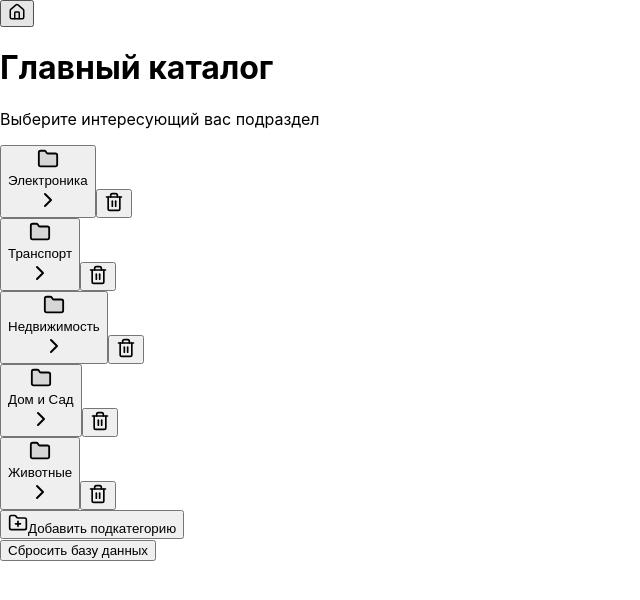
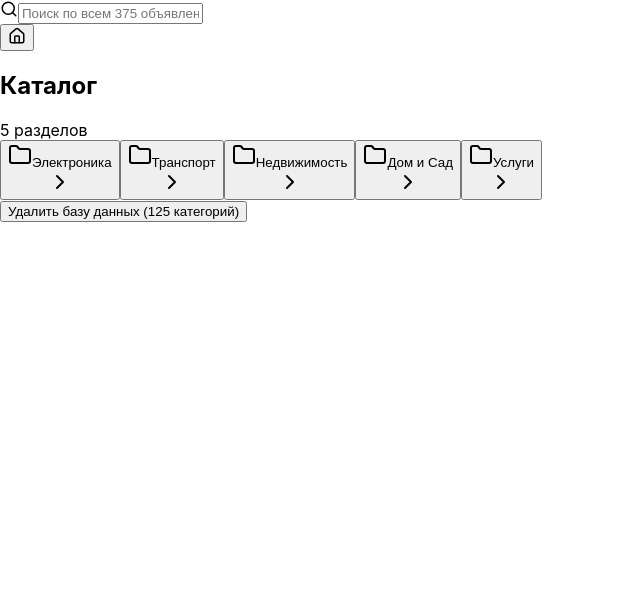
Before and after one commit to Santerakis/kat-sql, a React (Create React App) app: page / in a window 1280 px wide. Shown: the top 600 px of the page, without its empty margins (0-640 px from the left). Built offline with nearby package versions, Linux system fonts and the light colour scheme.

Commit message:
generateMassiveData

```diff
--- a/src/App.js
+++ b/src/App.js
@@ -1,56 +1,68 @@
 import React, { useState, useEffect, useMemo } from 'react';
 import {
   ChevronRight, ChevronLeft, FolderPlus, Tag,
-  Trash2, Home, Folder, Package
+  Trash2, Home, Folder, Package, Search
 } from 'lucide-react';
 
-// --- ДАННЫЕ ДЛЯ ПЕРВОГО ЗАПУСКА (БАЗА КАТЕГОРИЙ) ---
-const INITIAL_CATEGORIES = [
-  {"id": 1, "name": "Электроника", "parent_id": null},
-  {"id": 11, "name": "Смартфоны", "parent_id": 1},
-  {"id": 111, "name": "Apple", "parent_id": 11},
-  {"id": 1111, "name": "iPhone 15 Series", "parent_id": 111},
-  {"id": 11111, "name": "iPhone 15 Pro Max", "parent_id": 1111},
-  {"id": 12, "name": "Ноутбуки", "parent_id": 1},
-  {"id": 121, "name": "Игровые", "parent_id": 12},
-  {"id": 13, "name": "Фотокамеры", "parent_id": 1},
-  {"id": 2, "name": "Транспорт", "parent_id": null},
-  {"id": 21, "name": "Легковые авто", "parent_id": 2},
-  {"id": 212, "name": "Внедорожники", "parent_id": 21},
-  {"id": 2121, "name": "BMW", "parent_id": 212},
-  {"id": 21211, "name": "BMW X5", "parent_id": 2121},
-  {"id": 3, "name": "Недвижимость", "parent_id": null},
-  {"id": 31, "name": "Квартиры", "parent_id": 3},
-  {"id": 311, "name": "Продажа", "parent_id": 31},
-  {"id": 3111, "name": "Новостройки", "parent_id": 311},
-  {"id": 4, "name": "Дом и Сад", "parent_id": null},
-  {"id": 41, "name": "Мебель", "parent_id": 4},
-  {"id": 411, "name": "Диваны", "parent_id": 411},
-  {"id": 5, "name": "Животные", "parent_id": null},
-  {"id": 51, "name": "Собаки", "parent_id": 5},
-  {"id": 52, "name": "Кошки", "parent_id": 5}
-];
+// --- ГЕНЕРАТОР БОЛЬШОЙ БАЗЫ ДАННЫХ ---
+const generateMassiveData = () => {
+  const categories = [];
+  const ads = [];
+  let catIdCounter = 1;
+  let adIdCounter = 1;
 
-const INITIAL_ADS = [
-  {"id": 101, "category_id": 11111, "title": "iPhone 15 Pro Max 1TB", "price": 145000, "attributes": {"Цвет": "Титан", "АКБ": "100%"}},
-  {"id": 201, "category_id": 21211, "title": "BMW X5 G05 M-Sport", "price": 7500000, "attributes": {"Год": "2022", "Двигатель": "Дизель"}},
-  {"id": 301, "category_id": 3111, "title": "3-к квартира 90м²", "price": 12000000, "attributes": {"ЖК": "Skyline"}},
-  {"id": 501, "category_id": 51, "title": "Щенки Корги", "price": 45000, "attributes": {"Возраст": "2 мес"}}
-];
+  const rootNames = ["Электроника", "Транспорт", "Недвижимость", "Дом и Сад", "Услуги"];
+  const subNames = ["Альфа", "Бета", "Гамма", "Дельта", "Эпсилон"];
+  const leafNames = ["Модель А", "Модель B", "Модель C", "Модель D", "Модель E"];
+
+  rootNames.forEach(rootName => {
+    const rootId = catIdCounter++;
+    categories.push({ id: rootId, name: rootName, parent_id: null });
+
+    // Уровень 2 (5 подкатегорий в каждой главной)
+    subNames.forEach(subName => {
+      const subId = catIdCounter++;
+      categories.push({ id: subId, name: `${rootName} - ${subName}`, parent_id: rootId });
+
+      // Уровень 3 (Еще 5 подкатегорий - Итого 125 "листьев")
+      leafNames.forEach(leafName => {
+        const leafId = catIdCounter++;
+        categories.push({ id: leafId, name: `${subName} ${leafName}`, parent_id: subId });
+
+        // Добавляем по 3 объявления в каждый "лист" (Итого 375 объявлений)
+        for (let i = 1; i <= 3; i++) {
+          ads.push({
+            id: adIdCounter++,
+            category_id: leafId,
+            title: `Товар #${adIdCounter} (${leafName})`,
+            price: Math.floor(Math.random() * 100000) + 1000,
+            attributes: { "Артикул": `ABC-${adIdCounter}`, "Наличие": "Склад" }
+          });
+        }
+      });
+    });
+  });
+
+  return { categories, ads };
+};
 
 export default function App() {
-  // --- СОСТОЯНИЕ ---
+  // --- ИНИЦИАЛИЗАЦИЯ ---
   const [categories, setCategories] = useState(() => {
     const saved = localStorage.getItem('db_categories');
-    return saved ? JSON.parse(saved) : INITIAL_CATEGORIES;
+    if (saved) return JSON.parse(saved);
+    const data = generateMassiveData();
+    localStorage.setItem('db_ads', JSON.stringify(data.ads)); // Сразу сохраняем сгенерированные объявления
+    return data.categories;
   });
 
   const [ads, setAds] = useState(() => {
     const saved = localStorage.getItem('db_ads');
-    return saved ? JSON.parse(saved) : INITIAL_ADS;
+    return saved ? JSON.parse(saved) : [];
   });
 
   const [currentId, setCurrentId] = useState(null);
+  const [searchQuery, setSearchQuery] = useState("");
 
   // --- СОХРАНЕНИЕ ---
   useEffect(() => {
@@ -58,187 +70,118 @@ export default function App() {
     localStorage.setItem('db_ads', JSON.stringify(ads));
   }, [categories, ads]);
 
-  // --- ВЫЧИСЛЕНИЯ ---
+  // --- ЛОГИКА ---
   const subCats = useMemo(() => categories.filter(c => c.parent_id === currentId), [categories, currentId]);
   const currentAds = useMemo(() => ads.filter(a => a.category_id === currentId), [ads, currentId]);
   const isLeaf = subCats.length === 0 && currentId !== null;
 
+  // Хлебные крошки
   const breadcrumbs = useMemo(() => {
     const path = [];
     let tempId = currentId;
     while (tempId !== null) {
       const cat = categories.find(c => c.id === tempId);
-      if (cat) {
-        path.unshift(cat);
-        tempId = cat.parent_id;
-      } else break;
+      if (cat) { path.unshift(cat); tempId = cat.parent_id; } else break;
     }
     return path;
   }, [currentId, categories]);
 
-  // --- ДЕЙСТВИЯ ---
-  const addCategory = () => {
-    const name = window.prompt("Название подкатегории:");
-    if (!name) return;
-    setCategories([...categories, { id: Date.now(), name, parent_id: currentId }]);
-  };
-
-  const addAd = () => {
-    const title = window.prompt("Заголовок:");
-    const priceStr = window.prompt("Цена:");
-    if (!title || !priceStr) return;
-    const price = parseInt(priceStr.replace(/\s/g, '')) || 0;
-    setAds([...ads, {
-      id: Date.now(),
-      category_id: currentId,
-      title,
-      price,
-      attributes: { "Создано": new Date().toLocaleDateString() }
-    }]);
-  };
-
-  const deleteCategory = (id, e) => {
-    e.stopPropagation();
-    if (!window.confirm("Удалить категорию и всё внутри неё?")) return;
-
-    const getAllChildren = (parentId) => {
-      let ids = [parentId];
-      categories.filter(c => c.parent_id === parentId).forEach(child => {
-        ids = [...ids, ...getAllChildren(child.id)];
-      });
-      return ids;
-    };
-
-    const toDelete = getAllChildren(id);
-    setCategories(categories.filter(c => !toDelete.includes(c.id)));
-    setAds(ads.filter(a => !toDelete.includes(a.category_id)));
-  };
+  // Поиск по всей базе
+  const filteredAds = useMemo(() => {
+    if (!searchQuery) return [];
+    return ads.filter(ad => ad.title.toLowerCase().includes(searchQuery.toLowerCase())).slice(0, 20);
+  }, [searchQuery, ads]);
 
   return (
-      <div className="min-h-screen bg-slate-50 p-4 md:p-8 font-sans text-slate-900">
+      <div className="min-h-screen bg-slate-100 p-4 md:p-8 font-sans">
         <div className="max-w-2xl mx-auto">
 
-          {/* ХЛЕБНЫЕ КРОШКИ */}
-          <nav className="flex flex-wrap items-center gap-2 mb-6 text-sm text-slate-500 bg-white p-3 rounded-xl shadow-sm border border-slate-100">
-            <button
-                onClick={() => setCurrentId(null)}
-                className={`p-1 rounded hover:bg-slate-100 transition-colors ${currentId === null ? 'text-blue-600' : ''}`}
-            >
-              <Home size={18} />
-            </button>
-            {breadcrumbs.map((bc, index) => (
+          {/* ПОИСК */}
+          <div className="relative mb-6">
+            <Search className="absolute left-4 top-1/2 -translate-y-1/2 text-slate-400" size={18} />
+            <input
+                type="text"
+                placeholder="Поиск по всем 375 объявлениям..."
+                className="w-full pl-12 pr-4 py-4 bg-white rounded-2xl shadow-sm border-none focus:ring-2 focus:ring-blue-500 outline-none"
+                value={searchQuery}
+                onChange={(e) => setSearchQuery(e.target.value)}
+            />
+            {searchQuery && (
+                <div className="absolute top-16 left-0 w-full bg-white rounded-2xl shadow-xl z-50 p-2 border border-slate-100">
+                  {filteredAds.length > 0 ? filteredAds.map(ad => (
+                      <div key={ad.id} className="p-3 hover:bg-slate-50 rounded-xl cursor-pointer flex justify-between">
+                        <span className="font-medium">{ad.title}</span>
+                        <span className="text-blue-600 font-bold">{ad.price} ₽</span>
+                      </div>
+                  )) : <div className="p-4 text-center text-gray-400 text-sm">Ничего не найдено</div>}
+                </div>
+            )}
+          </div>
+
+          {/* НАВИГАЦИЯ */}
+          <nav className="flex items-center gap-2 mb-6 text-sm bg-white p-3 rounded-xl shadow-sm overflow-x-auto whitespace-nowrap">
+            <button onClick={() => setCurrentId(null)} className="p-1 hover:text-blue-600"><Home size={18}/></button>
+            {breadcrumbs.map(bc => (
                 <React.Fragment key={bc.id}>
                   <ChevronRight size={14} className="text-slate-300" />
-                  <button
-                      onClick={() => setCurrentId(bc.id)}
-                      className={`px-2 py-1 rounded hover:bg-slate-50 transition-colors ${index === breadcrumbs.length - 1 ? 'font-bold text-blue-600' : ''}`}
-                  >
-                    {bc.name}
-                  </button>
+                  <button onClick={() => setCurrentId(bc.id)} className="hover:text-blue-600 px-1">{bc.name}</button>
                 </React.Fragment>
             ))}
           </nav>
 
-          {/* ЗАГОЛОВОК */}
-          <div className="mb-8">
-            <h1 className="text-3xl font-extrabold tracking-tight text-slate-800">
-              {currentId ? categories.find(c => c.id === currentId)?.name : "Главный каталог"}
-            </h1>
-            <p className="text-slate-500 mt-1">
-              {isLeaf ? "Список объявлений в этом разделе" : "Выберите интересующий вас подраздел"}
-            </p>
+          {/* СПИСОК КАТЕГОРИЙ */}
+          <div className="grid gap-2 mb-8">
+            <div className="flex justify-between items-end mb-2">
+              <h2 className="text-2xl font-black text-slate-800 tracking-tight">
+                {currentId ? categories.find(c => c.id === currentId)?.name : "Каталог"}
+              </h2>
+              <span className="text-xs font-bold text-slate-400">{subCats.length} разделов</span>
             </div>
 
-          {/* СПИСОК КАТЕГОРИЙ */}
-          <div className="grid gap-3 mb-10">
             {subCats.map(cat => (
-                <div key={cat.id} className="group flex items-center">
                 <button
+                    key={cat.id}
                     onClick={() => setCurrentId(cat.id)}
-                      className="flex-1 flex items-center justify-between p-5 bg-white border border-slate-200 rounded-2xl hover:border-blue-400 hover:shadow-md transition-all text-left"
+                    className="flex items-center justify-between p-5 bg-white rounded-2xl hover:shadow-md transition-all border border-transparent hover:border-blue-200 group text-left"
                 >
                   <div className="flex items-center gap-4">
-                      <div className="p-2 bg-blue-50 text-blue-500 rounded-lg">
-                        <Folder size={22} fill="currentColor" fillOpacity={0.1} />
-                      </div>
-                      <span className="font-semibold text-lg">{cat.name}</span>
+                    <Folder className="text-blue-400 group-hover:text-blue-600 transition-colors" size={24} />
+                    <span className="font-bold text-slate-700">{cat.name}</span>
                   </div>
                   <ChevronRight className="text-slate-300 group-hover:translate-x-1 transition-transform" />
                 </button>
-                  <button
-                      onClick={(e) => deleteCategory(cat.id, e)}
-                      className="ml-2 p-3 text-slate-300 hover:text-red-500 transition-colors opacity-0 group-hover:opacity-100"
-                      title="Удалить"
-                  >
-                    <Trash2 size={20} />
-                  </button>
-                </div>
             ))}
-
-            <button
-                onClick={addCategory}
-                className="w-full py-5 border-2 border-dashed border-slate-200 rounded-2xl text-slate-400 hover:text-blue-500 hover:border-blue-300 flex items-center justify-center gap-2 transition-all bg-white hover:bg-blue-50/30"
-            >
-              <FolderPlus size={20} />
-              <span className="font-bold">Добавить подкатегорию</span>
-            </button>
           </div>
 
-          {/* СПИСОК ОБЪЯВЛЕНИЙ */}
+          {/* ОБЪЯВЛЕНИЯ (ЛИСТ) */}
           {isLeaf && (
-              <div className="space-y-6">
-                <div className="flex items-center justify-between px-1">
-                  <h2 className="text-xs font-black uppercase tracking-widest text-slate-400">Объявления</h2>
-                  <span className="text-xs font-bold text-slate-400">{currentAds.length} предложений</span>
+              <div className="space-y-4">
+                <h2 className="text-xs font-black text-slate-400 uppercase tracking-widest">Объявления в этой категории</h2>
+                {currentAds.map(ad => (
+                    <div key={ad.id} className="p-6 bg-white rounded-3xl shadow-sm border border-slate-100 hover:shadow-lg transition-shadow">
+                      <div className="flex justify-between items-center mb-3">
+                        <h3 className="font-extrabold text-xl text-slate-800">{ad.title}</h3>
+                        <div className="text-2xl font-black text-blue-600">{ad.price.toLocaleString()} ₽</div>
                       </div>
-
-                <div className="grid gap-4">
-                  {currentAds.map(ad => (
-                      <div key={ad.id} className="p-6 bg-white border border-slate-200 rounded-3xl shadow-sm">
-                        <div className="flex justify-between items-start mb-4">
-                          <h3 className="font-bold text-xl text-slate-800 leading-tight">{ad.title}</h3>
-                          <div className="text-xl font-black text-blue-600">
-                            {ad.price.toLocaleString()} ₽
-                          </div>
-                        </div>
-                        <div className="flex flex-wrap gap-2">
-                          {Object.entries(ad.attributes).map(([k, v]) => (
-                              <div key={k} className="px-3 py-1 bg-slate-100 rounded-full text-[11px] font-bold text-slate-500 uppercase tracking-tighter">
-                                {k}: <span className="text-slate-900">{v}</span>
-                              </div>
+                      <div className="flex gap-2">
+                        {Object.entries(ad.attributes).map(([k,v]) => (
+                            <span key={k} className="px-3 py-1 bg-slate-100 rounded-full text-[10px] font-black text-slate-500 uppercase">{k}: {v}</span>
                         ))}
                       </div>
                     </div>
                 ))}
-
-                  <button
-                      onClick={addAd}
-                      className="w-full py-6 bg-blue-600 text-white rounded-3xl font-bold flex items-center justify-center gap-3 hover:bg-blue-700 shadow-xl shadow-blue-200 transition-all active:scale-95"
-                  >
-                    <Tag size={20} />
-                    Разместить своё объявление
-                  </button>
-                </div>
               </div>
           )}
 
-          {/* ПУСТОЕ СОСТОЯНИЕ */}
-          {!isLeaf && subCats.length === 0 && (
-              <div className="text-center py-20 text-slate-300">
-                <Package size={64} className="mx-auto mb-4 opacity-20" />
-                <p className="font-medium">Здесь пока нет подразделов</p>
+          {/* СБРОС */}
+          <div className="mt-20 text-center border-t border-slate-200 pt-10">
+            <button
+                onClick={() => { if(window.confirm("Очистить всё?")) { localStorage.clear(); window.location.reload(); } }}
+                className="text-[10px] font-black text-slate-300 hover:text-red-400 tracking-widest uppercase transition-colors"
+            >
+              Удалить базу данных (125 категорий)
+            </button>
           </div>
-          )}
-
-          {/* FOOTER */}
-          <footer className="mt-24 py-8 border-t border-slate-200 text-center">
-            <button
-                onClick={() => { if(window.confirm("Полностью очистить базу данных и вернуть заводские настройки?")) { localStorage.clear(); window.location.reload(); } }}
-                className="text-[10px] font-black text-slate-300 hover:text-red-400 uppercase tracking-[0.2em] transition-colors"
-            >
-              Сбросить базу данных
-            </button>
-          </footer>
         </div>
       </div>
   );
```
Lines whose indentation alone changed are shown as unchanged.
